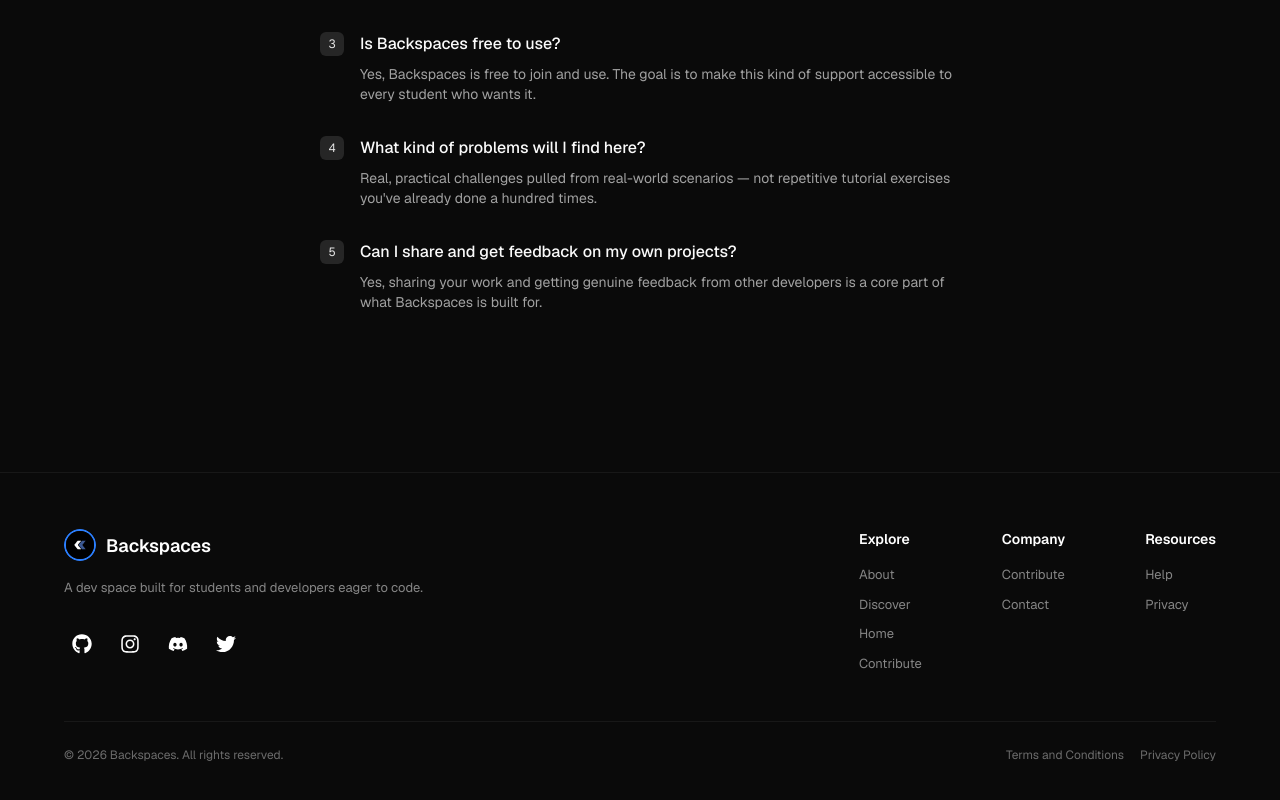
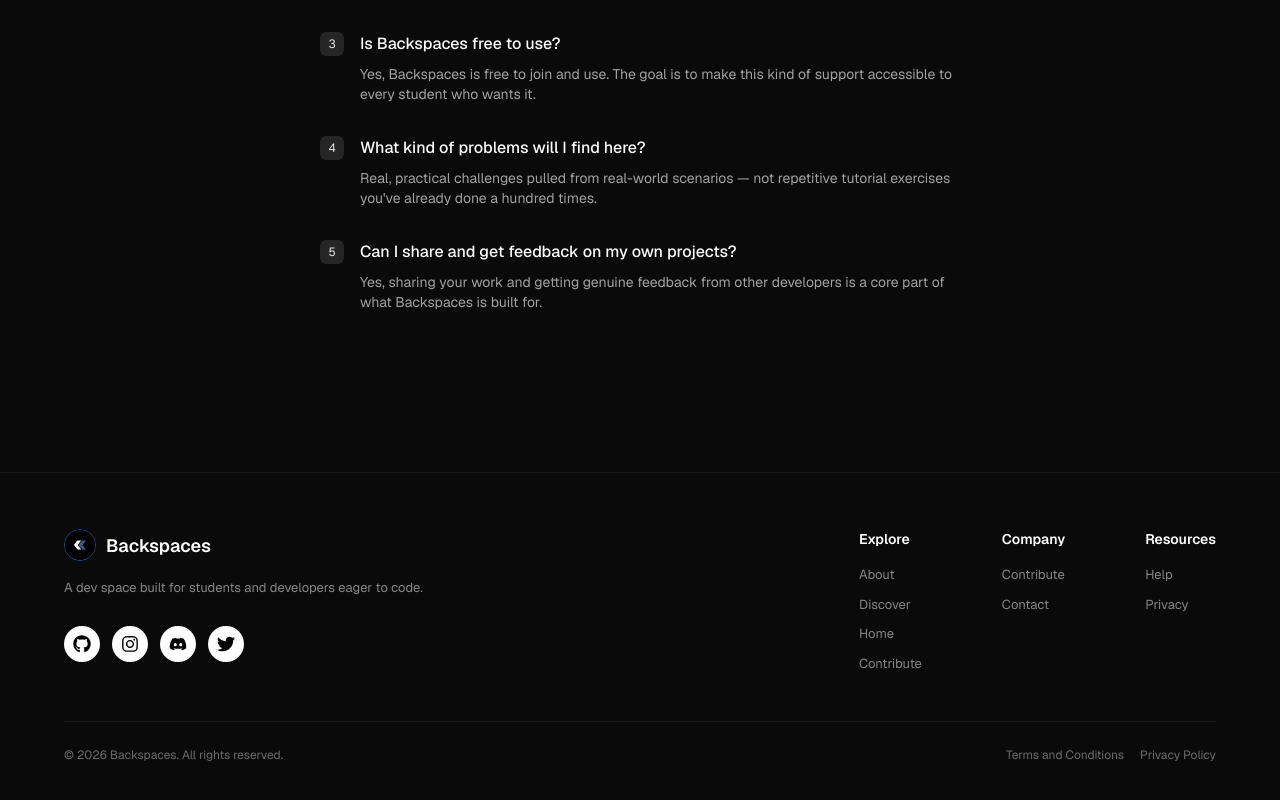
Before and after one commit to Backspaces-devs/backspaces, a Next.js app in the folder frontend/: page / in a window 1280 px wide. Shown: the part 1308-2108 px from the top of the page. Built offline with nearby package versions, Linux system fonts and the light colour scheme.

Commit message:
fix build error

```diff
--- a/frontend/src/components/ui/PageFooter.tsx
+++ b/frontend/src/components/ui/PageFooter.tsx
@@ -1,23 +1,78 @@
+// src/components/ui/PageFooter.tsx - FIXES TS2322 BUILD ERROR
+// Accepts props (logo, sections, etc) but also works without them
 import Link from "next/link";
 import { FaGithub, FaInstagram, FaDiscord, FaTwitter } from "react-icons/fa";
+import React from "react";
 
-export const PageFooter = () => {
-  const socials = [
-    { label: "GitHub", href: "https://github.com/Backspaces-devs/backspaces", Icon: FaGithub },
-    { label: "Instagram", href: "https://www.instagram.com/bckspaces/", Icon: FaInstagram },
-    { label: "Discord", href: "https://discord.gg/qQ5yvgB2N8", Icon: FaDiscord },
-    { label: "Twitter", href: "https://x.com/Backspaces_devs", Icon: FaTwitter },
+interface Logo {
+  url: string;
+  src: string;
+  alt: string;
+  title: string;
+}
+
+interface FooterLink {
+  name: string;
+  href: string;
+}
+
+interface FooterSection {
+  title: string;
+  links: FooterLink[];
+}
+
+interface SocialLink {
+  icon?: React.ReactElement;
+  Icon?: React.ComponentType<{ className?: string }>;
+  href: string;
+  label: string;
+}
+
+interface FooterProps {
+  logo?: Logo;
+  sections?: FooterSection[];
+  description?: string;
+  socialLinks?: SocialLink[] | any[]; // any[] to allow never[] from TS
+  copyright?: string;
+  legalLinks?: FooterLink[];
+}
+
+// Defaults - Backspaces
+const defaultLogo: Logo = {
+  url: "/",
+  src: "https://cdn.21st.dev/assets/mirror/31/312257931df7cfb368e5050011630292d548b932658ebb815c426223f580d172.svg",
+  alt: "Backspaces logo",
+  title: "Backspaces",
+};
+
+const defaultSections: FooterSection[] = [
+  { title: "Explore", links: [{ name: "About", href: "/about" }, { name: "Discover", href: "/discover" }, { name: "Home", href: "/" }, { name: "Contribute", href: "/contribute" }] },
+  { title: "Company", links: [{ name: "Contribute", href: "/contribute" }, { name: "Contact", href: "/contact" }] },
+  { title: "Resources", links: [{ name: "Help", href: "/help" }, { name: "Privacy", href: "/privacy" }] },
 ];
 
-  const logoElement = (
-    <div className="w-8 h-8 rounded-full overflow-hidden border-0 border-gray-300">
-      <img
-        src="/logo.svg"
-        alt="Logo"
-        className="w-full h-full object-cover rounded-full border-2 border-blue-500"
-      />
-    </div>
-  )
+const defaultSocials: SocialLink[] = [
+  { Icon: FaGithub, href: "https://github.com/Backspaces-devs/backspaces", label: "GitHub" },
+  { Icon: FaInstagram, href: "https://www.instagram.com/bckspaces/", label: "Instagram" },
+  { Icon: FaDiscord, href: "https://discord.gg/qQ5yvgB2N8", label: "Discord" },
+  { Icon: FaTwitter, href: "https://x.com/Backspaces_devs", label: "Twitter" },
+];
+
+const defaultLegal = [
+  { name: "Terms and Conditions", href: "/terms" },
+  { name: "Privacy Policy", href: "/policy" },
+];
+
+export const PageFooter = ({
+  logo = defaultLogo,
+  sections = defaultSections,
+  description = "A dev space built for students and developers eager to code.",
+  socialLinks = defaultSocials,
+  copyright = "© 2026 Backspaces. All rights reserved.",
+  legalLinks = defaultLegal,
+}: FooterProps) => {
+  // If socialLinks is empty array (never[]), use defaults
+  const socialsToShow = socialLinks && socialLinks.length > 0 ? socialLinks : defaultSocials;
 
   return (
     <footer className="w-full bg-[#0a0a0a] border-t border-white/[0.06]">
@@ -25,69 +80,55 @@
         <div className="flex flex-col lg:flex-row justify-between gap-10">
           <div className="flex flex-col gap-4 max-w-sm">
             <div className="flex items-center gap-2.5">
-              <div className="size-8 rounded-full border border-blue-500/50 flex items-center justify-center text-white font-bold text-sm">
-                <a href="/">
-                  <div className="flex items-center ">
-                    {logoElement}
+              <Link href={logo.url}>
+                <img src={logo.src} alt={logo.alt} className="h-8 w-8 rounded-full border border-blue-500/50 object-cover" />
+              </Link>
+              <span className="text-[18px] font-semibold text-white">{logo.title}</span>
             </div>
-                </a>
-              </div>
-              <span className="text-[18px] font-semibold text-white">Backspaces</span>
-            </div>
-            <p className="text-[13px] text-white/50 leading-relaxed">
-              A dev space built for students and developers eager to code.
-            </p>
+            <p className="text-[13px] text-white/50 leading-relaxed">{description}</p>
 
-            {/* SOCIALS - VISIBLE WHITE CIRCLES */}
             <div className="flex items-center gap-3 mt-3">
-              {socials.map((s) => (
+              {socialsToShow.map((s: any) => {
+                const IconComp = s.Icon;
+                return (
                   <a
                     key={s.label}
                     href={s.href}
                     target="_blank"
                     rel="noopener noreferrer"
                     aria-label={s.label}
-                  className="size-9 flex items-center justify-center rounded-full  text-white hover:bg-white/90 hover:text-black transition-colors"
+                    className="size-9 flex items-center justify-center rounded-full bg-white text-black hover:bg-white/90 transition-colors"
                   >
-                  <s.Icon className="size-[20px]" />
+                    {s.icon ? s.icon : IconComp ? <IconComp className="size-[18px]" /> : null}
                   </a>
-              ))}
+                );
+              })}
             </div>
           </div>
 
           <div className="flex gap-12 sm:gap-20">
-            <div>
-              <h4 className="text-sm font-semibold text-white mb-4">Explore</h4>
+            {sections.map((section) => (
+              <div key={section.title}>
+                <h4 className="text-sm font-semibold text-white mb-4">{section.title}</h4>
                 <ul className="space-y-2.5 text-[13px] text-white/50">
-                <li><Link href="/about" className="hover:text-white">About</Link></li>
-                <li><Link href="/discover" className="hover:text-white">Discover</Link></li>
-                <li><Link href="/" className="hover:text-white">Home</Link></li>
-                <li><Link href="/contribute" className="hover:text-white">Contribute</Link></li>
+                  {section.links.map((link) => (
+                    <li key={link.name}>
+                      <Link href={link.href} className="hover:text-white">{link.name}</Link>
+                    </li>
+                  ))}
                 </ul>
               </div>
-            <div>
-              <h4 className="text-sm font-semibold text-white mb-4">Company</h4>
-              <ul className="space-y-2.5 text-[13px] text-white/50">
-                <li><Link href="/contribute" className="hover:text-white">Contribute</Link></li>
-                <li><Link href="/contact" className="hover:text-white">Contact</Link></li>
-              </ul>
-            </div>
-            <div>
-              <h4 className="text-sm font-semibold text-white mb-4">Resources</h4>
-              <ul className="space-y-2.5 text-[13px] text-white/50">
-                <li><Link href="/help" className="hover:text-white">Help</Link></li>
-                <li><Link href="/privacy" className="hover:text-white">Privacy</Link></li>
-              </ul>
-            </div>
+            ))}
           </div>
         </div>
 
         <div className="h-px bg-white/[0.06] mt-12 mb-6" />
         <div className="flex flex-col sm:flex-row justify-between gap-3 text-[12px] text-white/40">
-          <p>© 2026 Backspaces. All rights reserved.</p>
+          <p>{copyright}</p>
           <div className="flex gap-4">
-            <Link href="/terms" className="hover:text-white/70">Terms and Conditions</Link>
-            <Link href="/policy" className="hover:text-white/70">Privacy Policy</Link>
+            {legalLinks.map((l) => (
+              <Link key={l.name} href={l.href} className="hover:text-white/70">{l.name}</Link>
+            ))}
           </div>
         </div>
       </div>
@@ -95,5 +136,4 @@
   );
 };
 
-// Also export as default for flexibility
 export default PageFooter;
```
Lines whose indentation alone changed are shown as unchanged.
